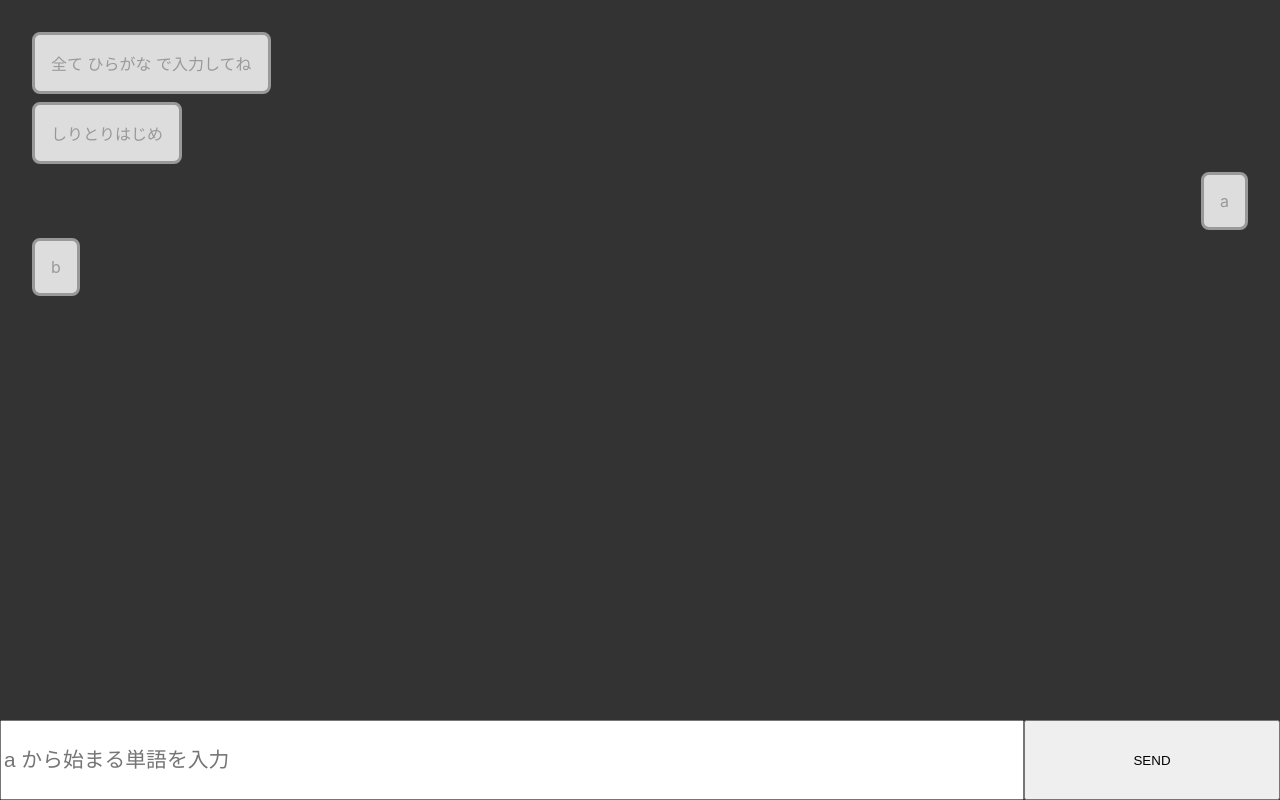
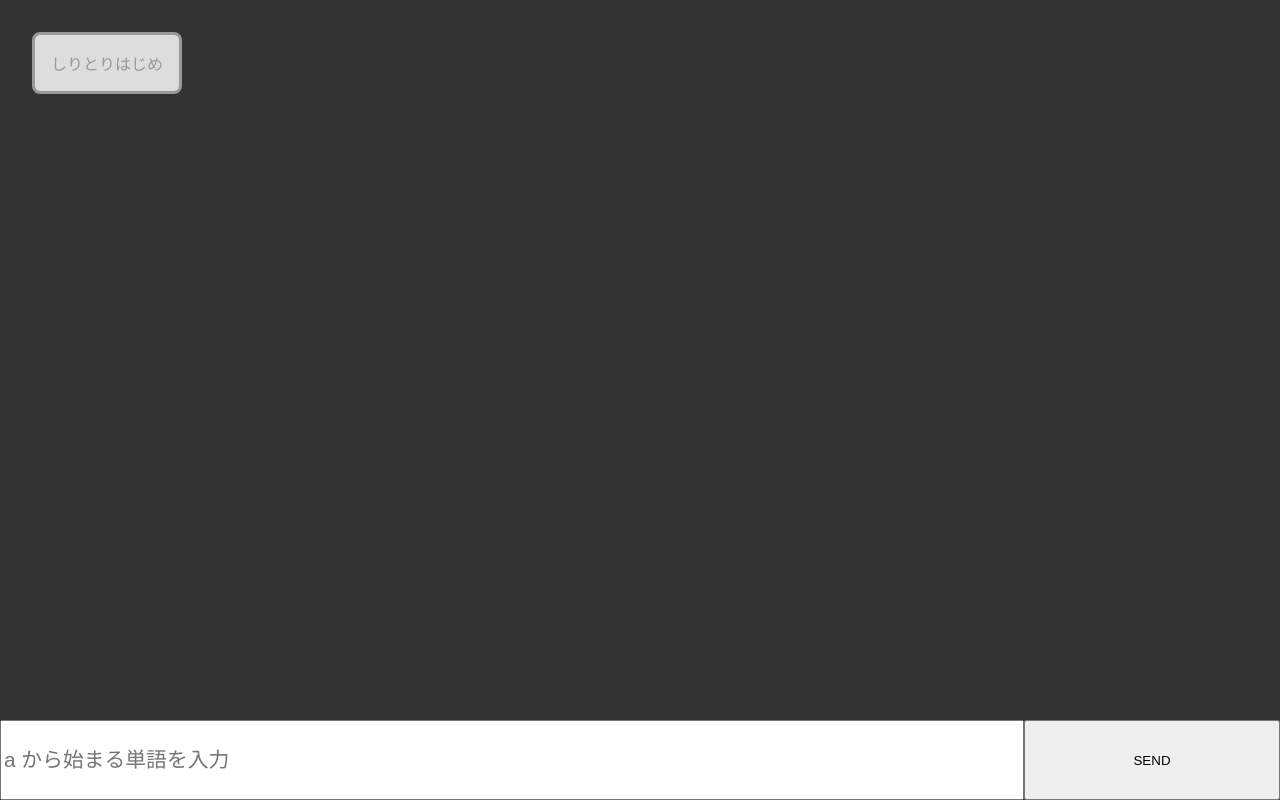
Before and after one commit to eteRnaL198/wordchaingame, a React (Create React App) app: page / in a window 1280 px wide. Built offline with nearby package versions, Linux system fonts and the light colour scheme.

Commit message:
Revert "2/10"
This reverts commit d7c3c84a4aae4d6bfdb173fb21437584950b725c.

```diff
--- a/src/App.tsx
+++ b/src/App.tsx
@@ -20,9 +20,18 @@ const scrollBottom = () => {
   }
 }
 
-// const use
+function App() {
+  const [messages, setMessages] = useState<Message[]>(jsonData.messages);
 
-const useUpdateMessage = async (newMyMessage: Message) => {
+  useEffect(() => {
+    console.log(messages);
+    return () => {
+      scrollBottom();
+    }
+    // 負け判定
+  }, [messages]);
+
+  const updateMessage = async (newMyMessage: Message) => {
     if(!firebase.apps.length) {
       firebase.initializeApp({
         apiKey: "AIzaSyCOIXzz4vmirffj94FLMWhEX0mE4t0UMTsxc",
@@ -50,39 +59,23 @@ const useUpdateMessage = async (newMyMessage: Message) => {
           word: `${field[idx].word}  ( ${field[idx].desc} )`,
           whose: "others"
     }
-  // setMessages([...messages, newMyMessage, newOthersMessage]);
+    setMessages([...messages, newMyMessage, newOthersMessage]);
     return null;
     // return field[idx].word;
   }
-
-function App() {
-  const [MyMessage, setMyMessage] = useState<Message>({word:"a", whose:"mine"});
-  const [OthersMessage, setOthersMessage] = useState<Message>({word:"b", whose:"others"});
-  const [allMessages, setAllMessages] = useState<Message[]>(jsonData);
-
-  useEffect(() => {
-    setAllMessages([...allMessages, MyMessage, OthersMessage]);
-  }, [MyMessage, OthersMessage]);
-
-  useEffect(() => {
-    return () => {
-      scrollBottom();
-    }
-  }, [allMessages])
 
   const handleWordAdd = (newWord: string) => {
     const newMyMessage: Message = {
       word: newWord,
       whose: "mine"
     }
-    setMyMessage(newMyMessage);
+    updateMessage(newMyMessage);
   }
 
   return (
     <div className="main">
-
       <div className="chats_wrapper" id="js_chats_wrapper">
-        {allMessages.map((message, idx) => (
+        {messages.map((message, idx) => (
           <Chat key={idx} message={message} />
         ))}
       </div>
--- a/src/components/Chat.tsx
+++ b/src/components/Chat.tsx
@@ -10,7 +10,6 @@ type Props = {
 };
 
 const Chat = (props: Props) => {
-
   return (
     <div className="chat_wrapper" id="js_chat_wrapper">
       <div className={`chat_balloon ${props.message.whose}`}>{props.message.word}</div>
--- a/src/data.json
+++ b/src/data.json
@@ -1,10 +1,8 @@
-[
 {
-        "word": "全て ひらがな で入力してね",
-        "whose": "others"
-    },
+    "messages": [
         {
             "word": "しりとりはじめ",
             "whose": "others"
         }
     ]
+}
```
Lines whose indentation alone changed are shown as unchanged.
